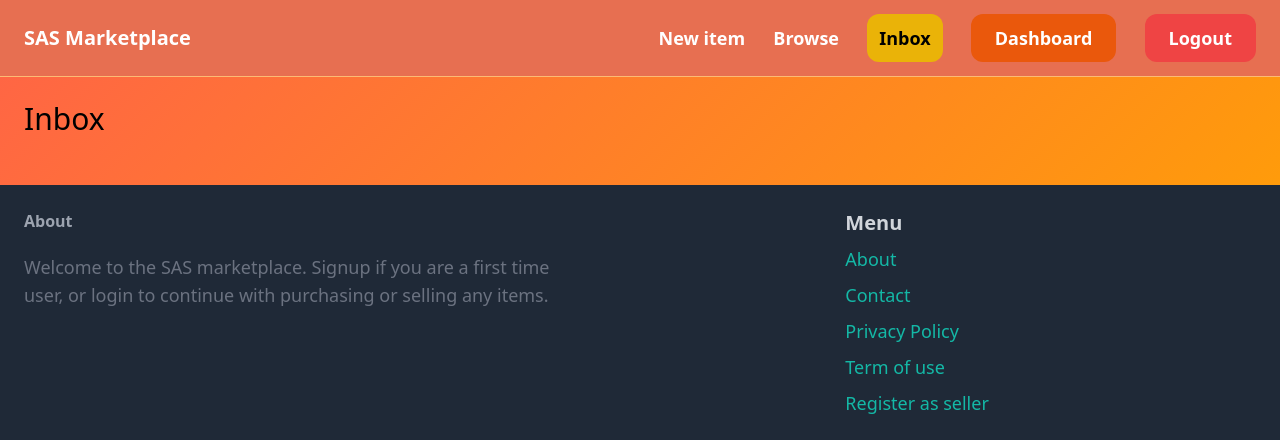
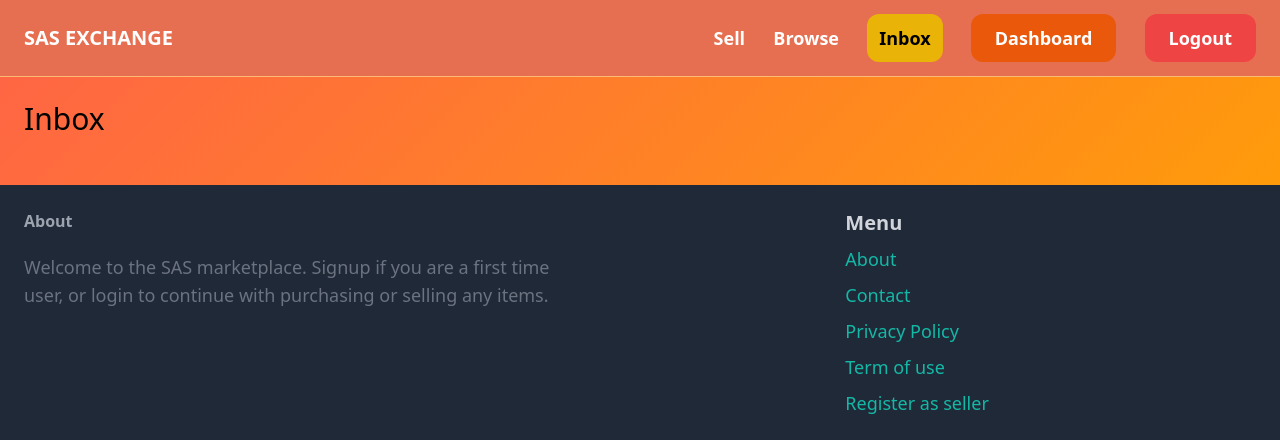
Before and after one commit to chris20240114/SAS_Exchange, a Django app: page /inbox/ in a window 1280 px wide. Shown: the top 440 px of the page. Run offline with Django 4.2, Linux system fonts and the light colour scheme; a user stored in the database is signed in; data that the repository does not hold is empty; some libraries are stand-ins or nearby versions.

Commit message:
Third commit: inbox fix / timezone fix

```diff
--- a/marketplace/core/templates/core/base.html
+++ b/marketplace/core/templates/core/base.html
@@ -11,18 +11,18 @@
 
     <body style="background-image: linear-gradient(135deg, #FF6347, #FFA500);">
       <nav class="py-6 px-6 flex justify-between items-center border-b border-orange-300" style="background-color: #E76F51;">
-          <a href="/" class="text-xl font-semibold text-white">SAS Marketplace</a>
+          <a href="/" class="text-xl font-bold text-white">SAS EXCHANGE</a>
           <div class="space-x-6">
-              <a href="{% url 'item:new' %}" class="text-lg font-semibold text-white hover:text-gray-100">New item</a>
-              <a href="{% url 'item:items' %}" class="text-lg font-semibold text-white hover:text-gray-100">Browse</a>
+              <a href="{% url 'item:new' %}" class="text-lg hover:underline font-semibold text-white hover:text-gray-100">Sell</a>
+              <a href="{% url 'item:items' %}" class="text-lg hover:underline font-semibold text-white hover:text-gray-100">Browse</a>
 
               {% if request.user.is_authenticated %}
-              <a href="#" class="px-3 py-3 text-lg font-semibold bg-yellow-500 text-black rounded-xl hover:bg-yellow-600">Inbox</a>
-              <a href="{% url 'dashboard:index' %}" class="px-6 py-3 text-lg font-semibold bg-orange-600 text-white rounded-xl hover:bg-orange-700">Dashboard</a>
-              <a href="{% url 'core:logout' %}" class="px-6 py-3 text-lg font-semibold bg-red-500 text-white rounded-xl hover:bg-red-700">Logout</a>
+              <a href="{% url 'conversation:inbox' %}" class="px-3 py-3 text-lg hover:underline font-semibold bg-yellow-500 text-black rounded-xl hover:bg-yellow-600">Inbox</a>
+              <a href="{% url 'dashboard:index' %}" class="px-6 py-3 text-lg hover:underline font-semibold bg-orange-600 text-white rounded-xl hover:bg-orange-700">Dashboard</a>
+              <a href="{% url 'core:logout' %}" class="px-6 py-3 text-lg hover:underline font-semibold bg-red-500 text-white rounded-xl hover:bg-red-700">Logout</a>
               {% else %}
-              <a href="{% url 'core:signup' %}" class="px-6 py-3 text-lg font-semibold bg-orange-600 text-white rounded-xl hover:bg-orange-700">Sign up</a>
-              <a href="{% url 'core:login' %}" class="px-6 py-3 text-lg font-semibold bg-yellow-500 text-white rounded-xl hover:bg-yellow-600">Log in</a>
+              <a href="{% url 'core:signup' %}" class="px-6 py-3 text-lg hover:underline font-semibold bg-orange-600 text-white rounded-xl hover:bg-orange-700">Sign up</a>
+              <a href="{% url 'core:login' %}" class="px-6 py-3 text-lg hover:underline font-semibold bg-yellow-500 text-white rounded-xl hover:bg-yellow-600">Log in</a>
               {% endif %}
           </div>
       </nav>
@@ -41,11 +41,11 @@
         <div class = "w-1/3">
             <h3 class = "mb-2 font-semibold text-gray-300 text-xl"> Menu </h3>
             <ul class = "space-y-2">
-                <li><a href="#" class = "text-lg text-teal-500 hover:text-teal-700"> About </a></li>
-                <li><a href="{% url 'core:contact' %}" class = "text-lg text-teal-500 hover:text-teal-700"> Contact </a></li>
-                <li><a href="#" class = "text-lg text-teal-500 hover:text-teal-700"> Privacy Policy </a></li>
-                <li><a href="#" class = "text-lg text-teal-500 hover:text-teal-700"> Term of use </a></li>
-                <li><a href="{% url 'core:seller' %}" class = "text-lg text-teal-500 hover:text-teal-700"> Register as seller </a></li>
+                <li><a href="#" class = "text-lg hover:underline text-teal-500 hover:text-teal-700"> About </a></li>
+                <li><a href="{% url 'core:contact' %}" class = "text-lg hover:underline text-teal-500 hover:text-teal-700"> Contact </a></li>
+                <li><a href="#" class = "text-lg text-teal-500 hover:underline hover:text-teal-700"> Privacy Policy </a></li>
+                <li><a href="#" class = "text-lg text-teal-500 hover:underline hover:text-teal-700"> Term of use </a></li>
+                <li><a href="{% url 'core:seller' %}" class = "text-lg hover:underline text-teal-500 hover:text-teal-700"> Register as seller </a></li>
             </ul>
         </div>
     </footer>
```
